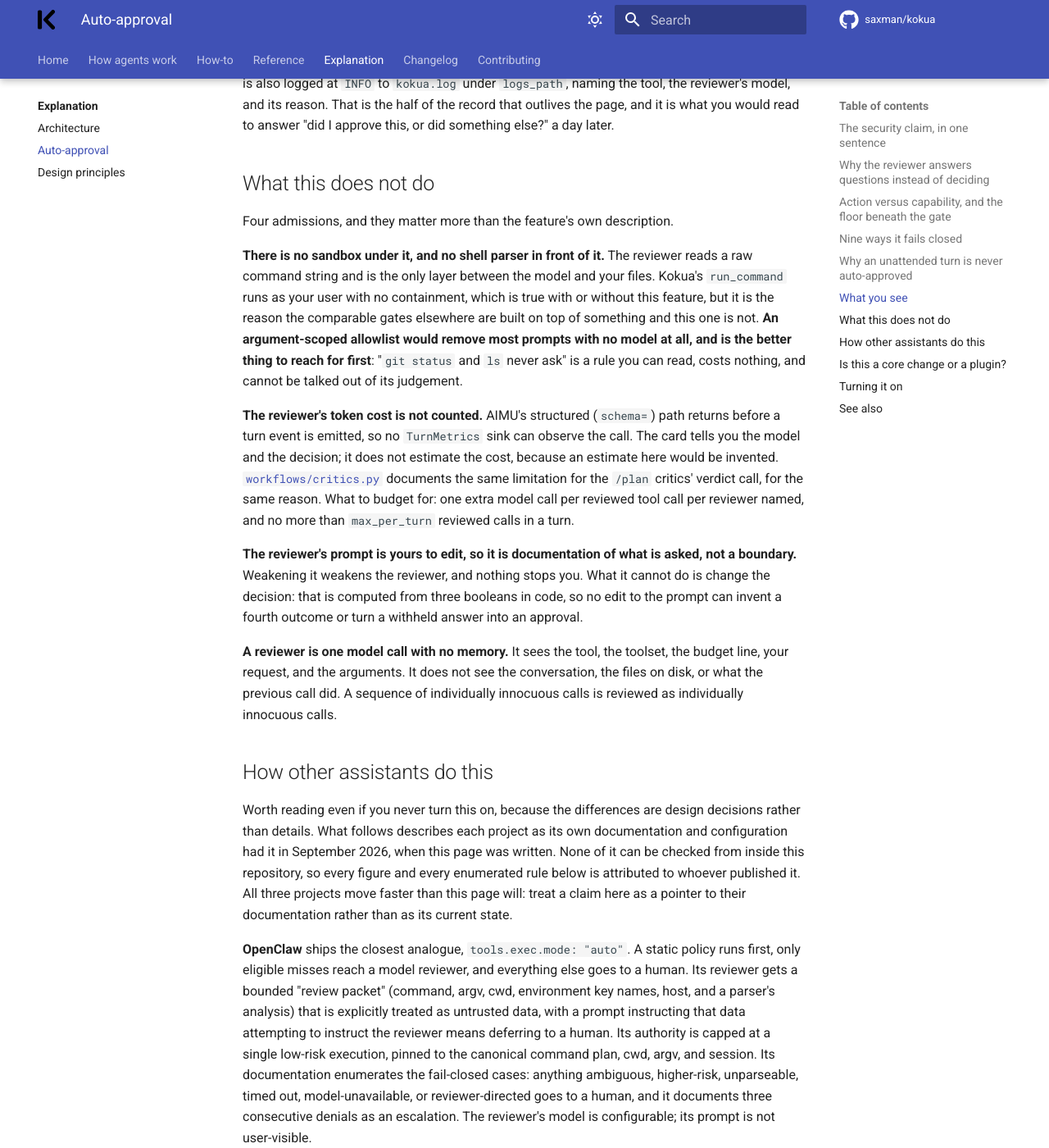
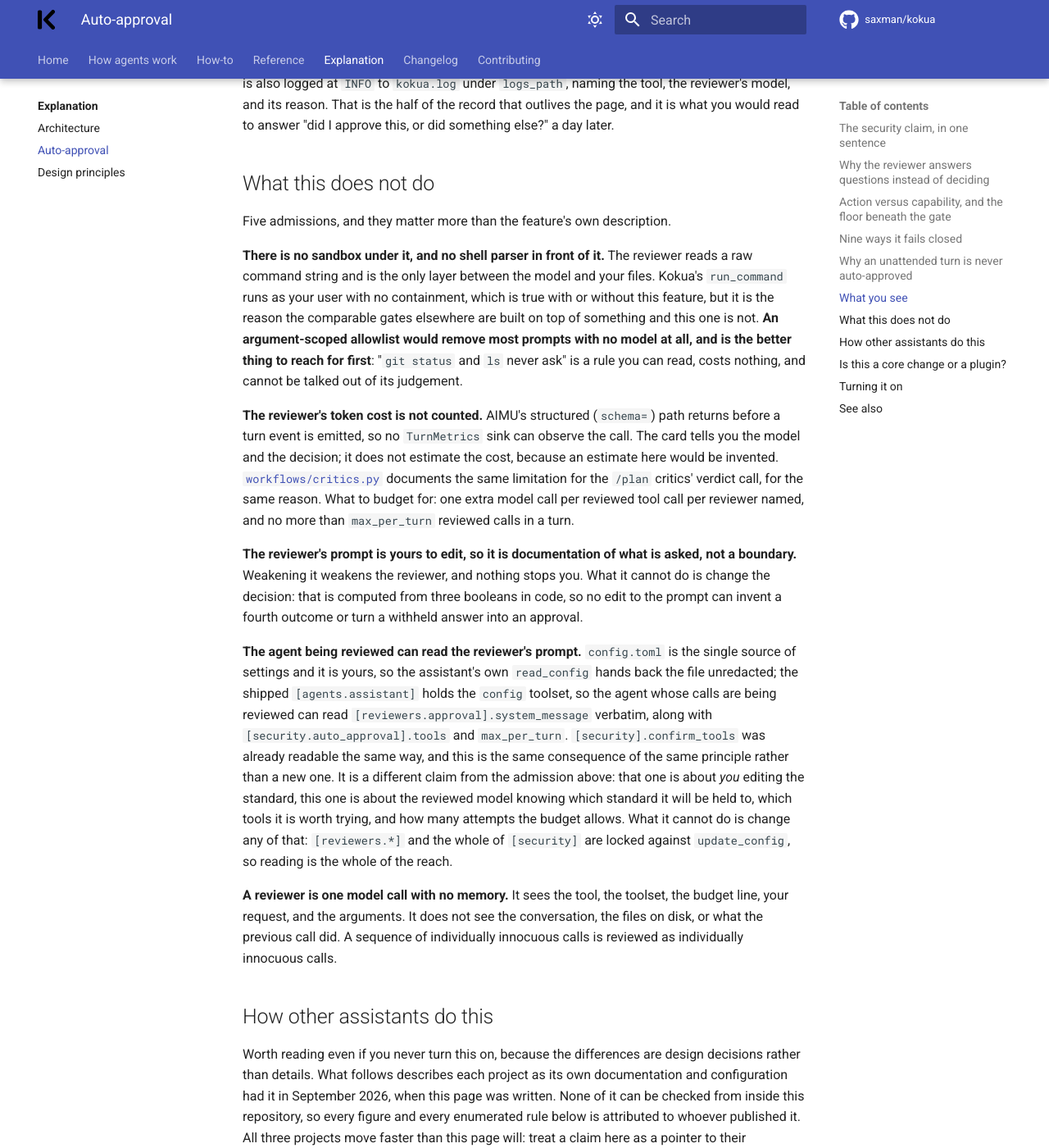
Before and after one commit to saxman/kokua, an MkDocs documentation site: the page built from docs/explanation/auto-approval.md, in a window 1280 px wide and 1400 px high, scrolled down 4086 px. Shown: the whole window at 82% size. Built offline with MkDocs 1.6.1 and Material for MkDocs 9.7.7, drawn with Linux system fonts in a browser that asks for light colours; comment, search, counter and statistics services are not loaded.

Commit message:
docs: say what is true of the reviewer table, and fix a count and a dash
The `tools` refusal for a `[reviewers.*]` table claimed a reviewer holds
no tools, which is false for two of the three shipped reviewer names:
`workflows/critics.py` builds the `/plan` critics with `REVIEWER_TOOLS`,
so a plan critic literally holds a page reader. Recast in all five
places the claim had spread to (the refusal itself, the `ReviewerConfig`
docstring, `config.example.toml`, the configuration reference, and the
changelog) to what is true of the *table*: a reviewer's tools are fixed
in code by whatever consumes it, and this table has no key to declare
them. The recursion argument is restated on the thing that actually
carries it, the approval reviewer's own tool-less call.

Auto-approval gains a fifth admission: the reviewed agent can read the
reviewer's prompt. `read_config` returns `config.toml` unredacted and the
shipped `[agents.assistant]` holds the `config` toolset, so the agent
whose calls are being reviewed can read
`[reviewers.approval].system_message`, `[security.auto_approval].tools`,
and `max_per_turn`. That follows from config being the single source the
user owns, and `confirm_tools` was already readable the same way, so no
code changes; the existing line about the prompt being user-editable is a
different claim and does not cover it.

Principle 2 now links the argument for auto-approval landing in `core/`
rather than in a toolset, which existed in `auto-approval.md` and was not
reachable from the page stating the principle.

Two minor: `resolve_confirm_tools`'s docstring said `execute_python` is
one of five shipped gates where `config/schema.py` ships six, and the
concurrency-invariants sentence used `--` for a dash on a line this
branch had already edited.

Co-Authored-By: Claude Opus 5 (1M context) <noreply@anthropic.com>

```diff
--- a/docs/explanation/auto-approval.md
+++ b/docs/explanation/auto-approval.md
@@ -153,7 +153,7 @@ reason. That is the half of the record that outlives the page, and it is what yo
 
 ## What this does not do
 
-Four admissions, and they matter more than the feature's own description.
+Five admissions, and they matter more than the feature's own description.
 
 **There is no sandbox under it, and no shell parser in front of it.** The reviewer reads a raw command
 string and is the only layer between the model and your files. Kokua's `run_command` runs as your user
@@ -175,6 +175,17 @@ budget for: one extra model call per reviewed tool call per reviewer named, and
 Weakening it weakens the reviewer, and nothing stops you. What it cannot do is change the decision:
 that is computed from three booleans in code, so no edit to the prompt can invent a fourth outcome or
 turn a withheld answer into an approval.
+
+**The agent being reviewed can read the reviewer's prompt.** `config.toml` is the single source of
+settings and it is yours, so the assistant's own `read_config` hands back the file unredacted; the
+shipped `[agents.assistant]` holds the `config` toolset, so the agent whose calls are being reviewed
+can read `[reviewers.approval].system_message` verbatim, along with `[security.auto_approval].tools`
+and `max_per_turn`. `[security].confirm_tools` was already readable the same way, and this is the same
+consequence of the same principle rather than a new one. It is a different claim from the admission
+above: that one is about *you* editing the standard, this one is about the reviewed model knowing which
+standard it will be held to, which tools it is worth trying, and how many attempts the budget allows.
+What it cannot do is change any of that: `[reviewers.*]` and the whole of `[security]` are locked
+against `update_config`, so reading is the whole of the reach.
 
 **A reviewer is one model call with no memory.** It sees the tool, the toolset, the budget line, your
 request, and the arguments. It does not see the conversation, the files on disk, or what the previous
```
Also changed, not shown: CHANGELOG.md (+5 -4 lines), docs/explanation/design-principles.md (+7 -1 lines), docs/reference/configuration.md (+6 -6 lines), src/kokua/config.example.toml (+7 -5 lines), 3 other files.
